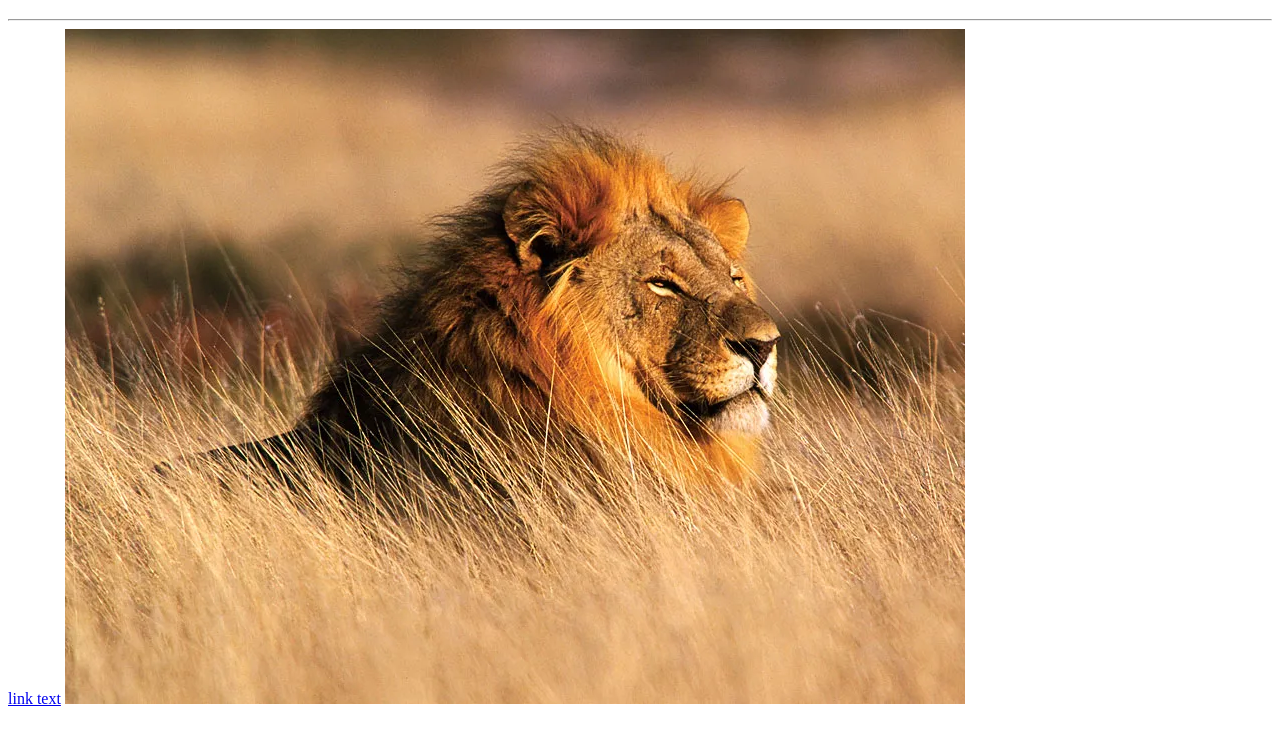
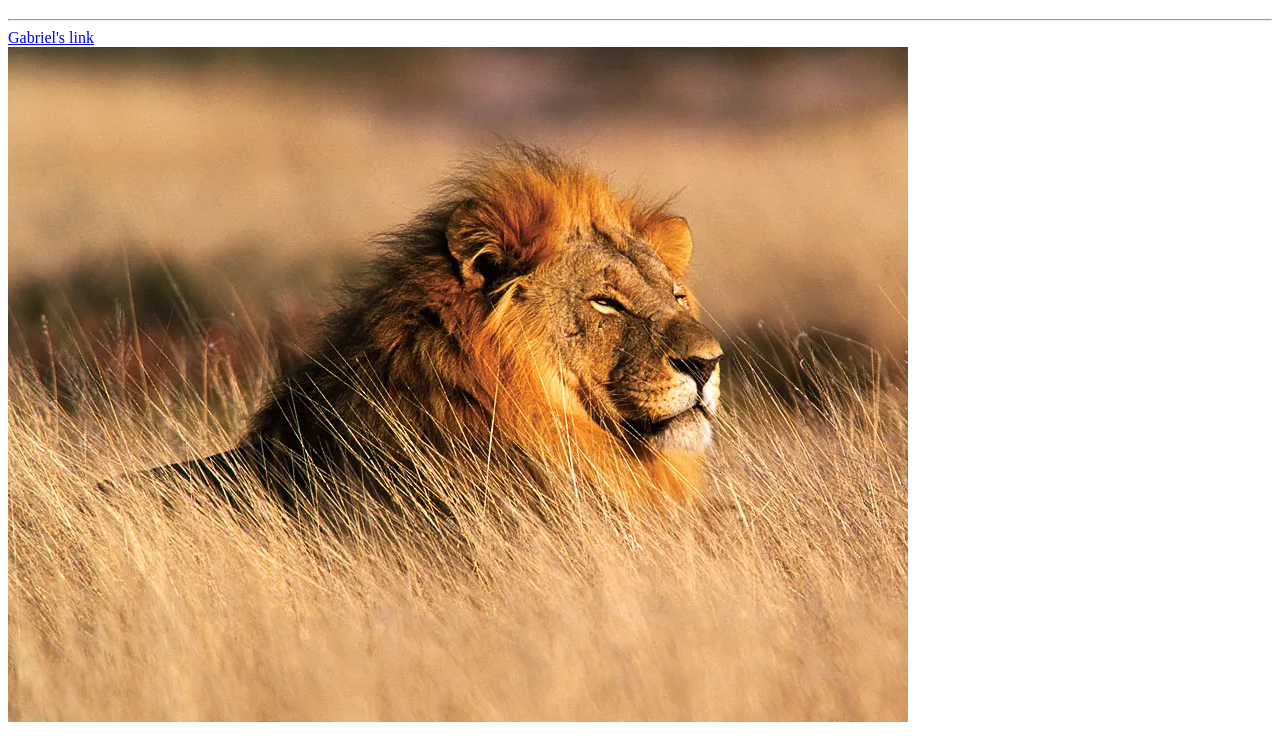
Before and after one commit to DrSomnium-01/Env.Prof.ExercSem4, a plain HTML site: page index.html in a window 1280 px wide. Shown: the part 61-800 px from the top of the page. Drawn offline with Linux system fonts and the light colour scheme.

Commit message:
Update index.html

```diff
--- a/index.html
+++ b/index.html
@@ -9,7 +9,8 @@
 <h1>HEIN</h1>
 <hr>
 
-<a href="SavLan_Gabriel.html">link text</a>
- <img src="lion-Namibia.webp" alt="Comme dans la fable!">
+<a href="SavLan_Gabriel.html">Gabriel's link</a>
+<br>
+<img src="lion-Namibia.webp" alt="Comme dans la fable!">
 </body>
 </html>
```
